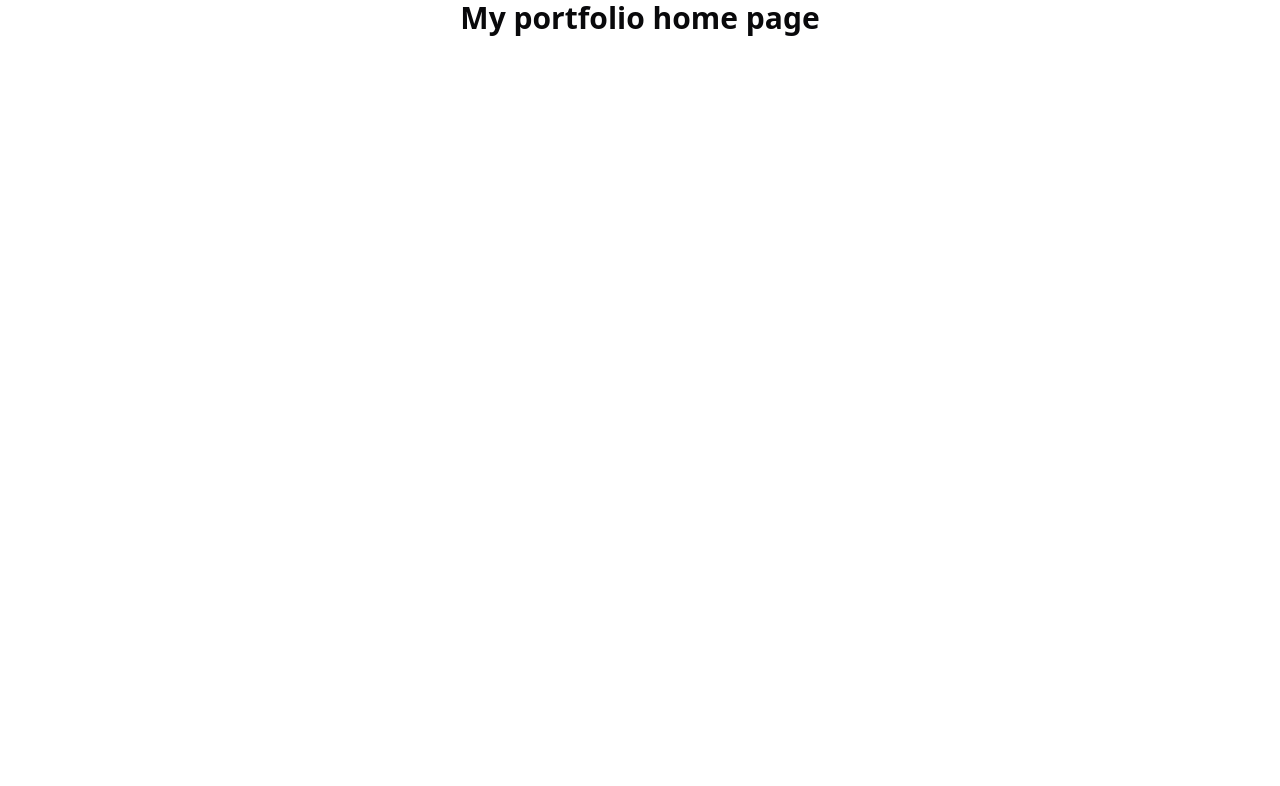
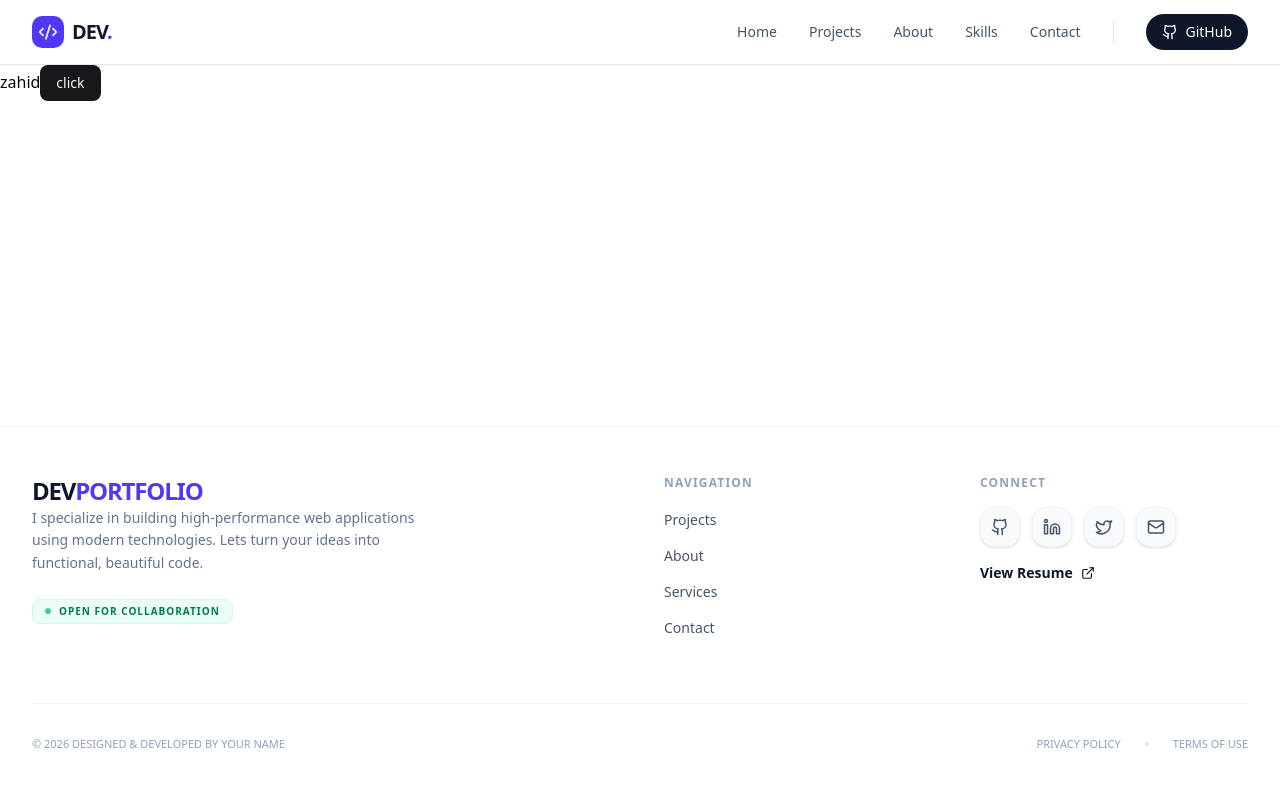
Before and after one commit to ZAHIDHOSEN/Assignment-B57-Front-End, a Next.js app: page / in a window 1280 px wide. Shown: the top 786 px of the page. Built offline with nearby package versions, Linux system fonts and the light colour scheme.

Commit message:
separeted public and dashboard pages add ed basic navbar and footer in publicLayout

```diff
--- /dev/null
+++ b/src/app/(public)/(auth)/login/page.tsx
@@ -0,0 +1,9 @@
+import React from 'react'
+
+export default function Login() {
+  return (
+    <div>
+      login
+    </div>
+  )
+}
--- /dev/null
+++ b/src/app/(public)/about/page.tsx
@@ -0,0 +1,9 @@
+import React from 'react'
+
+export default function AboutPage() {
+  return (
+    <div>
+      this is about page
+    </div>
+  )
+}
--- /dev/null
+++ b/src/app/(public)/blogs/page.tsx
@@ -0,0 +1,9 @@
+import React from 'react'
+
+export default function BlogPage() {
+  return (
+    <div>
+      blogpage
+    </div>
+  )
+}
--- /dev/null
+++ b/src/app/(public)/layout.tsx
@@ -0,0 +1,16 @@
+import Footer from '@/components/shared/Footer'
+import Navbar from '@/components/shared/Navbar'
+import React from 'react'
+
+
+export default function PublicLayout({children}:{children:React.ReactNode}) {
+  return (
+    <div className='flex flex-col min-h-screen bg-background'>
+    <Navbar></Navbar>
+      <main className='grow'>
+        {children}
+      </main>
+      <Footer></Footer>
+    </div>
+  )
+}
--- /dev/null
+++ b/src/app/(public)/page.tsx
@@ -0,0 +1,15 @@
+import { Button } from "@/components/ui/button";
+
+
+
+export default function Home() {
+  return (
+
+     <div>
+      zahid
+      <Button>click</Button>
+     </div>
+
+
+  );
+}
--- a/src/app/globals.css
+++ b/src/app/globals.css
@@ -4,6 +4,9 @@
 @import "shadcn/tailwind.css";
 
 @custom-variant dark (&:is(.dark *));
+
+
+
 
 @theme inline {
   --color-background: var(--background);
--- a/src/app/page.tsx
+++ /dev/null
@@ -1,8 +0,0 @@
-
-
-
-export default function Home() {
-  return (
-     <h3 className="flex flex-col justify-center text-3xl font-semibold items-center">My portfolio home page</h3>
-  );
-}
--- /dev/null
+++ b/src/components/shared/Footer.tsx
@@ -0,0 +1,108 @@
+import { ExternalLink, Github, Linkedin, Mail, Twitter } from "lucide-react";
+import Link from "next/link";
+
+
+export default function Footer() {
+
+
+const navLinks = [
+  { name: 'Projects', href: '/projects' },
+  { name: 'About', href: '/about' },
+  { name: 'Services', href: '/services' },
+  { name: 'Contact', href: '/contact' },
+];
+
+const socialLinks = [
+  { name: 'GitHub', href: 'https://github.com', icon: <Github size={18} /> },
+  { name: 'LinkedIn', href: 'https://linkedin.com', icon: <Linkedin size={18} /> },
+  { name: 'Twitter', href: 'https://twitter.com', icon: <Twitter size={18} /> },
+];
+
+
+  return (
+   <footer className="bg-white border-t border-slate-100">
+      <div className="mx-auto  px-6 py-12 lg:px-8">
+        <div className="grid grid-cols-1 md:grid-cols-4 gap-12 items-start">
+
+          {/* Brand & Mission */}
+          <div className="col-span-1 md:col-span-2 space-y-6">
+            <Link href="/" className="text-2xl font-black tracking-tighter text-slate-900 group">
+              DEV<span className="text-indigo-600 group-hover:text-indigo-400 transition-colors">PORTFOLIO</span>
+            </Link>
+            <p className="text-slate-500 text-sm leading-relaxed max-w-sm">
+              I specialize in building high-performance web applications using modern technologies.
+              Lets turn your ideas into functional, beautiful code.
+            </p>
+            {/* Status Badge */}
+            <div className="flex items-center gap-2 text-[10px] font-bold uppercase tracking-widest text-emerald-700 bg-emerald-50 w-fit px-3 py-1 rounded-md border border-emerald-100">
+              <span className="h-1.5 w-1.5 rounded-full bg-emerald-500 animate-pulse"></span>
+              Open for Collaboration
+            </div>
+          </div>
+
+          {/* Navigation Link Tag usage */}
+          <div className="space-y-4">
+            <h3 className="text-xs font-bold uppercase tracking-widest text-slate-400">Navigation</h3>
+            <ul className="space-y-3">
+              {navLinks.map((link) => (
+                <li key={link.name}>
+                  <Link
+                    href={link.href}
+                    className="text-sm text-slate-600 hover:text-indigo-600 hover:translate-x-1 transition-all inline-block"
+                  >
+                    {link.name}
+                  </Link>
+                </li>
+              ))}
+            </ul>
+          </div>
+
+          {/* Connect / External Link Tag usage */}
+          <div className="space-y-4">
+            <h3 className="text-xs font-bold uppercase tracking-widest text-slate-400">Connect</h3>
+            <div className="flex flex-wrap gap-3">
+              {socialLinks.map((social) => (
+                <Link
+                  key={social.name}
+                  href={social.href}
+                  target="_blank"
+                  rel="noopener noreferrer"
+                  className="p-2.5 rounded-xl bg-slate-50 text-slate-600 hover:bg-indigo-600 hover:text-white transition-all shadow-sm border border-slate-100"
+                >
+                  <span className="sr-only">{social.name}</span>
+                  {social.icon}
+                </Link>
+              ))}
+              <Link
+                href="mailto:your@email.com"
+                className="p-2.5 rounded-xl bg-slate-50 text-slate-600 hover:bg-indigo-600 hover:text-white transition-all shadow-sm border border-slate-100"
+              >
+                <Mail size={18} />
+              </Link>
+            </div>
+            <Link
+              href="/resume.pdf"
+              className="mt-4 flex items-center gap-2 text-sm font-semibold text-slate-900 hover:text-indigo-600 group"
+            >
+              View Resume
+              <ExternalLink size={14} className="group-hover:-translate-y-0.5 group-hover:translate-x-0.5 transition-transform" />
+            </Link>
+          </div>
+        </div>
+
+        {/* Bottom Credits */}
+        <div className="mt-16 pt-8 border-t border-slate-100 flex flex-col md:flex-row justify-between items-center gap-6">
+          <p className="text-[11px] text-slate-400 font-medium">
+            © {new Date().getFullYear()} DESIGNED & DEVELOPED BY YOUR NAME
+          </p>
+
+          <div className="flex items-center gap-6">
+            <Link href="/privacy" className="text-[11px] text-slate-400 hover:text-slate-900 transition-colors">PRIVACY POLICY</Link>
+            <div className="h-1 w-1 rounded-full bg-slate-200"></div>
+            <Link href="/terms" className="text-[11px] text-slate-400 hover:text-slate-900 transition-colors">TERMS OF USE</Link>
+          </div>
+        </div>
+      </div>
+    </footer>
+  )
+}
--- a/src/components/shared/Navbar.tsx
+++ b/src/components/shared/Navbar.tsx
@@ -1,9 +1,97 @@
+"use client";
 
+import { useState } from "react";
+import Link from "next/link";
+import { Menu, X, Code2, Github } from "lucide-react";
+
+const navLinks = [
+  { name: "Home", href: "/" },
+  { name: "Projects", href: "/projects" },
+  { name: "About", href: "/about" },
+  { name: "Skills", href: "/skills" },
+  { name: "Contact", href: "/contact" },
+];
 
 export default function Navbar() {
+  const [isOpen, setIsOpen] = useState(false);
+
   return (
-    <div>
+    <nav className="sticky top-0 z-50 w-full border-b border-slate-200 bg-white/80 backdrop-blur-md">
+      <div className="mx-auto px-6 lg:px-8">
+        <div className="flex h-16 items-center justify-between">
 
-    </div>
-  )
+          {/* Logo */}
+          <Link href="/" className="flex items-center gap-2 group">
+            <div className="rounded-lg bg-indigo-600 p-1.5 text-white transition-transform group-hover:rotate-12">
+              <Code2 size={20} />
+            </div>
+            <span className="text-xl font-bold tracking-tighter text-slate-900">
+              DEV<span className="text-indigo-600">.</span>
+            </span>
+          </Link>
+
+          {/* Desktop Navigation */}
+          <div className="hidden md:flex md:items-center md:gap-8">
+            {navLinks.map((link) => (
+              <Link
+                key={link.name}
+                href={link.href}
+                className="text-sm font-medium text-slate-600 hover:text-indigo-600 transition-colors"
+              >
+                {link.name}
+              </Link>
+            ))}
+
+            <div className="h-6 w-[1px] bg-slate-200" />
+
+            <Link
+              href="https://github.com"
+              target="_blank"
+              className="rounded-full bg-slate-900 px-4 py-2 text-sm font-medium text-white hover:bg-slate-800 transition-all flex items-center gap-2"
+            >
+              <Github size={16} />
+              GitHub
+            </Link>
+          </div>
+
+          {/* Mobile Menu Button */}
+          <div className="flex md:hidden">
+            <button
+              onClick={() => setIsOpen(!isOpen)}
+              className="text-slate-600 hover:text-indigo-600 focus:outline-none"
+            >
+              {isOpen ? <X size={28} /> : <Menu size={28} />}
+            </button>
+          </div>
+        </div>
+      </div>
+
+      {/* Mobile Menu Overlay */}
+      {isOpen && (
+        <div className="md:hidden border-t border-slate-100 bg-white px-6 py-8 space-y-6 shadow-xl animate-in fade-in slide-in-from-top-4">
+          <div className="flex flex-col gap-6">
+            {navLinks.map((link) => (
+              <Link
+                key={link.name}
+                href={link.href}
+                onClick={() => setIsOpen(false)} // Close menu on click
+                className="text-lg font-semibold text-slate-900 hover:text-indigo-600"
+              >
+                {link.name}
+              </Link>
+            ))}
+          </div>
+
+          <Link
+            href="https://github.com"
+            onClick={() => setIsOpen(false)}
+            className="flex w-full items-center justify-center gap-2 rounded-xl bg-indigo-600 py-4 text-center font-bold text-white shadow-lg shadow-indigo-100"
+          >
+            <Github size={20} />
+            Check out my GitHub
+          </Link>
+        </div>
+      )}
+    </nav>
+  );
 }
```
